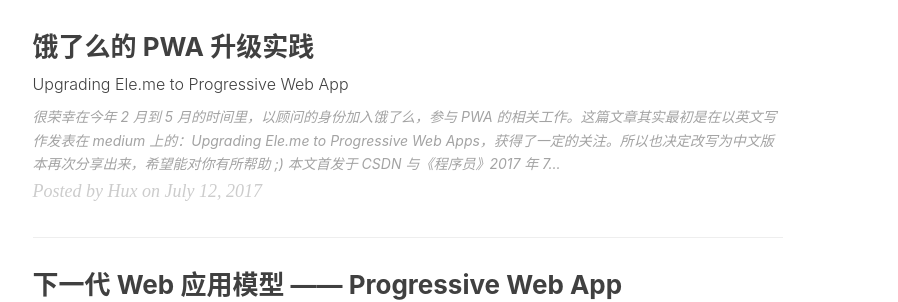
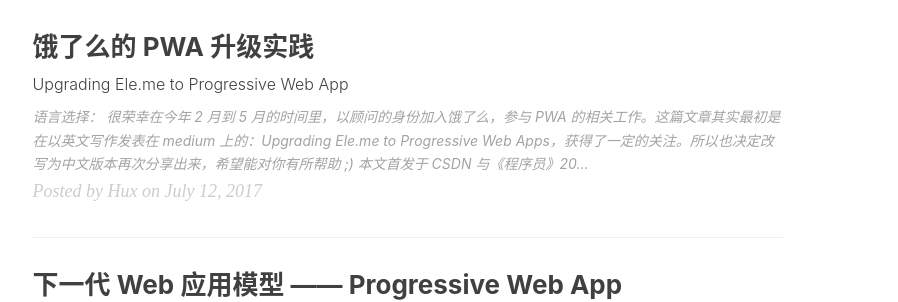
Before and after one commit to huanqingwu/huanqingwu.github.io, a Jekyll site: the page built from index.html, in a window 1280 px wide and 900 px high, scrolled down 1236 px. Shown: the part 152-454 px from the top of the window, without its empty margins (135-1033 px from the left). Built offline with Jekyll 4.4.1, drawn with Linux system fonts in a browser that asks for light colours; nearby versions of some CDN libraries; the list of posts is cut into pages by our own code; comment, search, counter and statistics services are not loaded.

Commit message:
Update 2017-07-12-upgrading-eleme-to-pwa.markdown

```diff
--- a/_posts/2017-07-12-upgrading-eleme-to-pwa.markdown
+++ b/_posts/2017-07-12-upgrading-eleme-to-pwa.markdown
@@ -12,7 +12,7 @@
     - Web
     - PWA
 ---
-
+语言选择：
 <!-- Chinese Version -->
 <div class="zh post-container">
     {% capture about_zh %}{% include posts/2017-07-12-upgrading-eleme-to-pwa/zh.md %}{% endcapture %}
```
